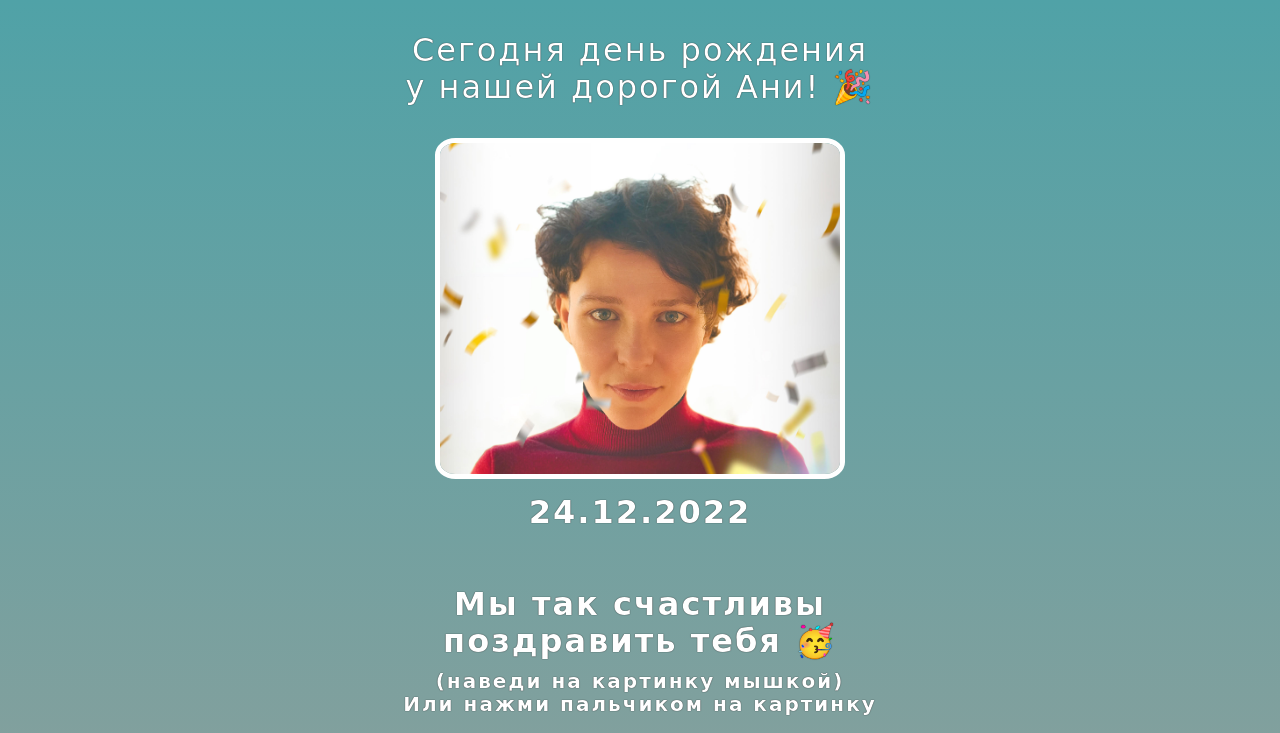
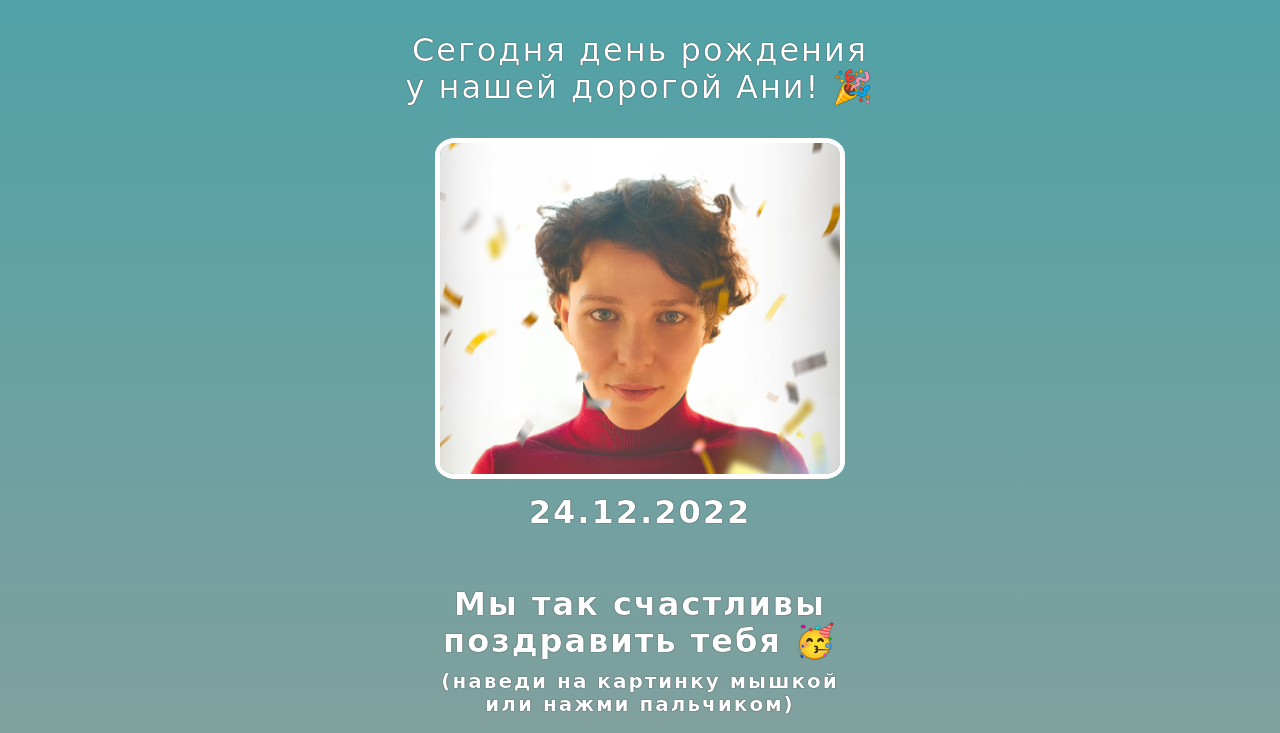
Before and after one commit to antoshavorobev/happybirthdayanna, a website built with Vite: page index.html in a window 1280 px wide. Shown: the top 733 px of the page. Built offline with nearby package versions, Linux system fonts and the light colour scheme; a web font is replaced by a local one.

Commit message:
Update index.html

```diff
--- a/index.html
+++ b/index.html
@@ -16,7 +16,7 @@
 
         <div class="gift-section">
             <h2 class="gift-title">Мы так счастливы <br> поздравить тебя 🥳</h2>
-            <h3 class="gift-hint">(наведи на картинку мышкой)<br>Или нажми пальчиком на картинку</h3>
+            <h3 class="gift-hint">(наведи на картинку мышкой<br>или нажми пальчиком)</h3>
             <div class="gift-img" id="gift-img-happy"></div>
         </div>
 
```
